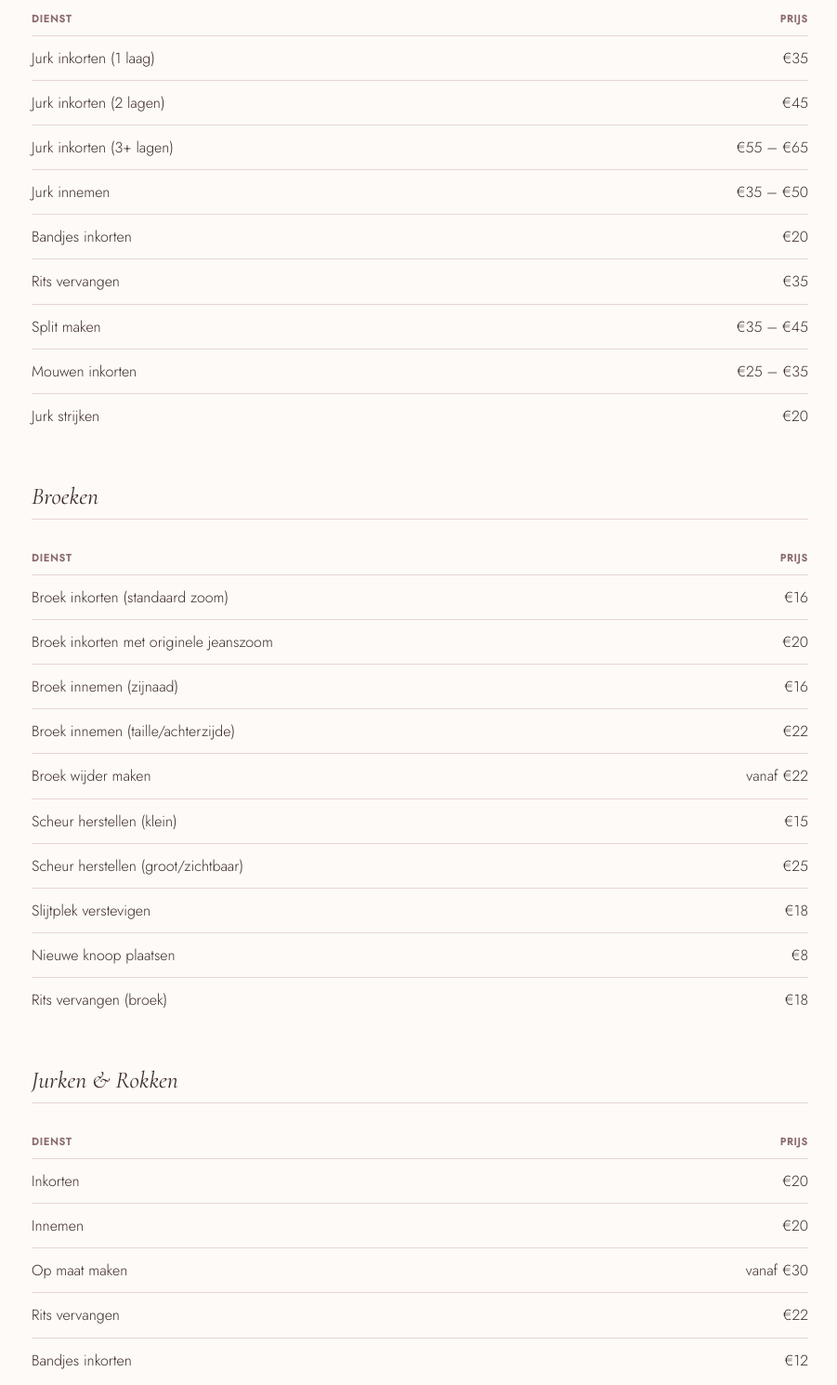
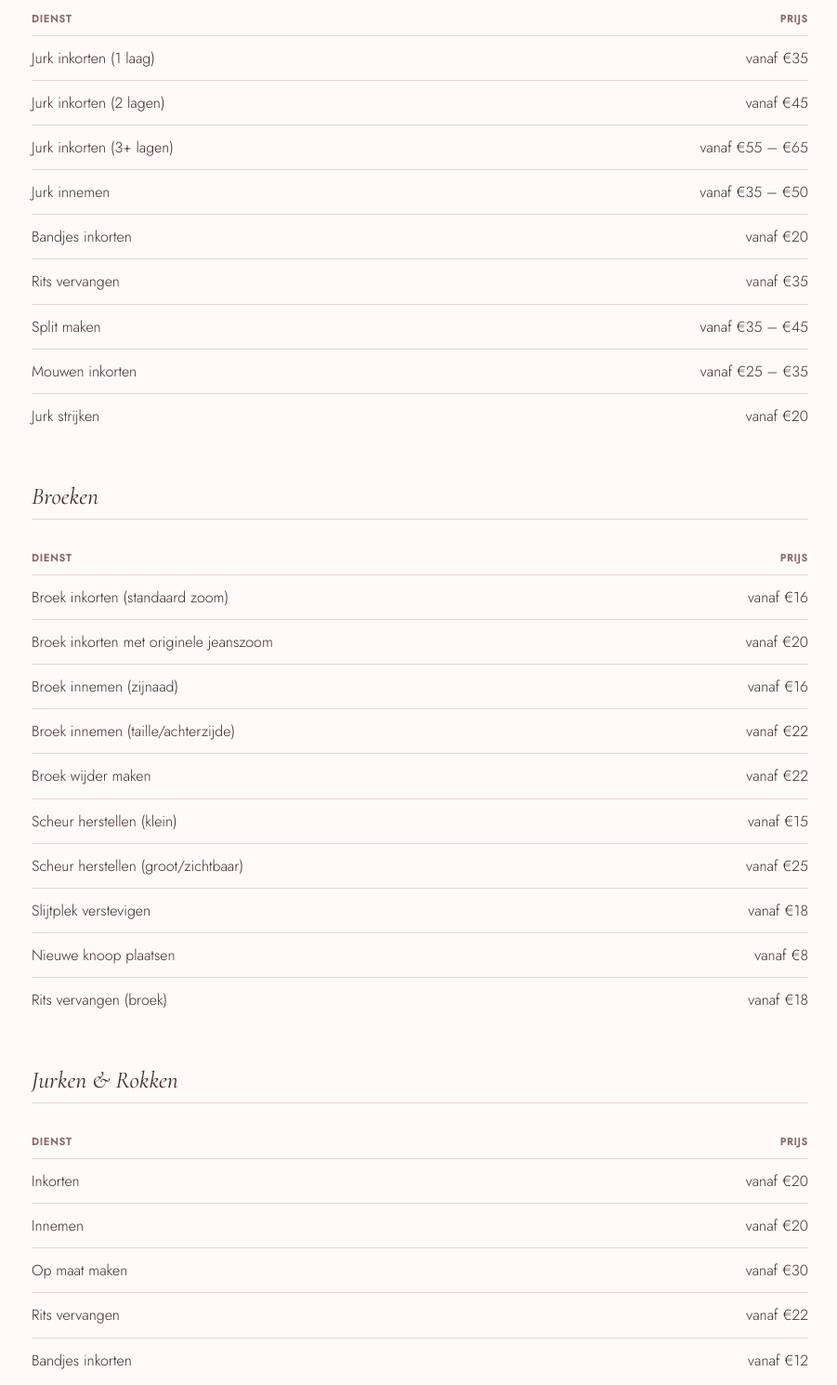
Before and after one commit to selimcelem/q-atelier, a plain HTML site: page frontend/public/diensten.html in a window 1280 px wide. Shown: the part 1111-2601 px from the top of the page at 93% size, without its empty margins (188-1089 px from the left). Drawn offline with nearby package versions, Linux system fonts and the light colour scheme.

Commit message:
fix: add vanaf prefix to all pricing across all categories

```diff
--- a/frontend/public/diensten.html
+++ b/frontend/public/diensten.html
@@ -66,15 +66,15 @@
           </tr>
         </thead>
         <tbody>
-          <tr><td style="text-align:left;padding:10px 0;border-top:1px solid #E8D5D5;">Jurk inkorten (1 laag)</td><td style="text-align:right;padding:10px 0;border-top:1px solid #E8D5D5;white-space:nowrap;">€35</td></tr>
-          <tr><td style="text-align:left;padding:10px 0;border-top:1px solid #E8D5D5;">Jurk inkorten (2 lagen)</td><td style="text-align:right;padding:10px 0;border-top:1px solid #E8D5D5;white-space:nowrap;">€45</td></tr>
-          <tr><td style="text-align:left;padding:10px 0;border-top:1px solid #E8D5D5;">Jurk inkorten (3+ lagen)</td><td style="text-align:right;padding:10px 0;border-top:1px solid #E8D5D5;white-space:nowrap;">€55 – €65</td></tr>
-          <tr><td style="text-align:left;padding:10px 0;border-top:1px solid #E8D5D5;">Jurk innemen</td><td style="text-align:right;padding:10px 0;border-top:1px solid #E8D5D5;white-space:nowrap;">€35 – €50</td></tr>
-          <tr><td style="text-align:left;padding:10px 0;border-top:1px solid #E8D5D5;">Bandjes inkorten</td><td style="text-align:right;padding:10px 0;border-top:1px solid #E8D5D5;white-space:nowrap;">€20</td></tr>
-          <tr><td style="text-align:left;padding:10px 0;border-top:1px solid #E8D5D5;">Rits vervangen</td><td style="text-align:right;padding:10px 0;border-top:1px solid #E8D5D5;white-space:nowrap;">€35</td></tr>
-          <tr><td style="text-align:left;padding:10px 0;border-top:1px solid #E8D5D5;">Split maken</td><td style="text-align:right;padding:10px 0;border-top:1px solid #E8D5D5;white-space:nowrap;">€35 – €45</td></tr>
-          <tr><td style="text-align:left;padding:10px 0;border-top:1px solid #E8D5D5;">Mouwen inkorten</td><td style="text-align:right;padding:10px 0;border-top:1px solid #E8D5D5;white-space:nowrap;">€25 – €35</td></tr>
-          <tr><td style="text-align:left;padding:10px 0;border-top:1px solid #E8D5D5;">Jurk strijken</td><td style="text-align:right;padding:10px 0;border-top:1px solid #E8D5D5;white-space:nowrap;">€20</td></tr>
+          <tr><td style="text-align:left;padding:10px 0;border-top:1px solid #E8D5D5;">Jurk inkorten (1 laag)</td><td style="text-align:right;padding:10px 0;border-top:1px solid #E8D5D5;white-space:nowrap;">vanaf €35</td></tr>
+          <tr><td style="text-align:left;padding:10px 0;border-top:1px solid #E8D5D5;">Jurk inkorten (2 lagen)</td><td style="text-align:right;padding:10px 0;border-top:1px solid #E8D5D5;white-space:nowrap;">vanaf €45</td></tr>
+          <tr><td style="text-align:left;padding:10px 0;border-top:1px solid #E8D5D5;">Jurk inkorten (3+ lagen)</td><td style="text-align:right;padding:10px 0;border-top:1px solid #E8D5D5;white-space:nowrap;">vanaf €55 – €65</td></tr>
+          <tr><td style="text-align:left;padding:10px 0;border-top:1px solid #E8D5D5;">Jurk innemen</td><td style="text-align:right;padding:10px 0;border-top:1px solid #E8D5D5;white-space:nowrap;">vanaf €35 – €50</td></tr>
+          <tr><td style="text-align:left;padding:10px 0;border-top:1px solid #E8D5D5;">Bandjes inkorten</td><td style="text-align:right;padding:10px 0;border-top:1px solid #E8D5D5;white-space:nowrap;">vanaf €20</td></tr>
+          <tr><td style="text-align:left;padding:10px 0;border-top:1px solid #E8D5D5;">Rits vervangen</td><td style="text-align:right;padding:10px 0;border-top:1px solid #E8D5D5;white-space:nowrap;">vanaf €35</td></tr>
+          <tr><td style="text-align:left;padding:10px 0;border-top:1px solid #E8D5D5;">Split maken</td><td style="text-align:right;padding:10px 0;border-top:1px solid #E8D5D5;white-space:nowrap;">vanaf €35 – €45</td></tr>
+          <tr><td style="text-align:left;padding:10px 0;border-top:1px solid #E8D5D5;">Mouwen inkorten</td><td style="text-align:right;padding:10px 0;border-top:1px solid #E8D5D5;white-space:nowrap;">vanaf €25 – €35</td></tr>
+          <tr><td style="text-align:left;padding:10px 0;border-top:1px solid #E8D5D5;">Jurk strijken</td><td style="text-align:right;padding:10px 0;border-top:1px solid #E8D5D5;white-space:nowrap;">vanaf €20</td></tr>
         </tbody>
       </table>
 
@@ -87,16 +87,16 @@
           </tr>
         </thead>
         <tbody>
-          <tr><td style="text-align:left;padding:10px 0;border-top:1px solid #E8D5D5;">Broek inkorten (standaard zoom)</td><td style="text-align:right;padding:10px 0;border-top:1px solid #E8D5D5;white-space:nowrap;">€16</td></tr>
-          <tr><td style="text-align:left;padding:10px 0;border-top:1px solid #E8D5D5;">Broek inkorten met originele jeanszoom</td><td style="text-align:right;padding:10px 0;border-top:1px solid #E8D5D5;white-space:nowrap;">€20</td></tr>
-          <tr><td style="text-align:left;padding:10px 0;border-top:1px solid #E8D5D5;">Broek innemen (zijnaad)</td><td style="text-align:right;padding:10px 0;border-top:1px solid #E8D5D5;white-space:nowrap;">€16</td></tr>
-          <tr><td style="text-align:left;padding:10px 0;border-top:1px solid #E8D5D5;">Broek innemen (taille/achterzijde)</td><td style="text-align:right;padding:10px 0;border-top:1px solid #E8D5D5;white-space:nowrap;">€22</td></tr>
+          <tr><td style="text-align:left;padding:10px 0;border-top:1px solid #E8D5D5;">Broek inkorten (standaard zoom)</td><td style="text-align:right;padding:10px 0;border-top:1px solid #E8D5D5;white-space:nowrap;">vanaf €16</td></tr>
+          <tr><td style="text-align:left;padding:10px 0;border-top:1px solid #E8D5D5;">Broek inkorten met originele jeanszoom</td><td style="text-align:right;padding:10px 0;border-top:1px solid #E8D5D5;white-space:nowrap;">vanaf €20</td></tr>
+          <tr><td style="text-align:left;padding:10px 0;border-top:1px solid #E8D5D5;">Broek innemen (zijnaad)</td><td style="text-align:right;padding:10px 0;border-top:1px solid #E8D5D5;white-space:nowrap;">vanaf €16</td></tr>
+          <tr><td style="text-align:left;padding:10px 0;border-top:1px solid #E8D5D5;">Broek innemen (taille/achterzijde)</td><td style="text-align:right;padding:10px 0;border-top:1px solid #E8D5D5;white-space:nowrap;">vanaf €22</td></tr>
           <tr><td style="text-align:left;padding:10px 0;border-top:1px solid #E8D5D5;">Broek wijder maken</td><td style="text-align:right;padding:10px 0;border-top:1px solid #E8D5D5;white-space:nowrap;">vanaf €22</td></tr>
-          <tr><td style="text-align:left;padding:10px 0;border-top:1px solid #E8D5D5;">Scheur herstellen (klein)</td><td style="text-align:right;padding:10px 0;border-top:1px solid #E8D5D5;white-space:nowrap;">€15</td></tr>
-          <tr><td style="text-align:left;padding:10px 0;border-top:1px solid #E8D5D5;">Scheur herstellen (groot/zichtbaar)</td><td style="text-align:right;padding:10px 0;border-top:1px solid #E8D5D5;white-space:nowrap;">€25</td></tr>
-          <tr><td style="text-align:left;padding:10px 0;border-top:1px solid #E8D5D5;">Slijtplek verstevigen</td><td style="text-align:right;padding:10px 0;border-top:1px solid #E8D5D5;white-space:nowrap;">€18</td></tr>
-          <tr><td style="text-align:left;padding:10px 0;border-top:1px solid #E8D5D5;">Nieuwe knoop plaatsen</td><td style="text-align:right;padding:10px 0;border-top:1px solid #E8D5D5;white-space:nowrap;">€8</td></tr>
-          <tr><td style="text-align:left;padding:10px 0;border-top:1px solid #E8D5D5;">Rits vervangen (broek)</td><td style="text-align:right;padding:10px 0;border-top:1px solid #E8D5D5;white-space:nowrap;">€18</td></tr>
+          <tr><td style="text-align:left;padding:10px 0;border-top:1px solid #E8D5D5;">Scheur herstellen (klein)</td><td style="text-align:right;padding:10px 0;border-top:1px solid #E8D5D5;white-space:nowrap;">vanaf €15</td></tr>
+          <tr><td style="text-align:left;padding:10px 0;border-top:1px solid #E8D5D5;">Scheur herstellen (groot/zichtbaar)</td><td style="text-align:right;padding:10px 0;border-top:1px solid #E8D5D5;white-space:nowrap;">vanaf €25</td></tr>
+          <tr><td style="text-align:left;padding:10px 0;border-top:1px solid #E8D5D5;">Slijtplek verstevigen</td><td style="text-align:right;padding:10px 0;border-top:1px solid #E8D5D5;white-space:nowrap;">vanaf €18</td></tr>
+          <tr><td style="text-align:left;padding:10px 0;border-top:1px solid #E8D5D5;">Nieuwe knoop plaatsen</td><td style="text-align:right;padding:10px 0;border-top:1px solid #E8D5D5;white-space:nowrap;">vanaf €8</td></tr>
+          <tr><td style="text-align:left;padding:10px 0;border-top:1px solid #E8D5D5;">Rits vervangen (broek)</td><td style="text-align:right;padding:10px 0;border-top:1px solid #E8D5D5;white-space:nowrap;">vanaf €18</td></tr>
         </tbody>
       </table>
 
@@ -109,11 +109,11 @@
           </tr>
         </thead>
         <tbody>
-          <tr><td style="text-align:left;padding:10px 0;border-top:1px solid #E8D5D5;">Inkorten</td><td style="text-align:right;padding:10px 0;border-top:1px solid #E8D5D5;white-space:nowrap;">€20</td></tr>
-          <tr><td style="text-align:left;padding:10px 0;border-top:1px solid #E8D5D5;">Innemen</td><td style="text-align:right;padding:10px 0;border-top:1px solid #E8D5D5;white-space:nowrap;">€20</td></tr>
+          <tr><td style="text-align:left;padding:10px 0;border-top:1px solid #E8D5D5;">Inkorten</td><td style="text-align:right;padding:10px 0;border-top:1px solid #E8D5D5;white-space:nowrap;">vanaf €20</td></tr>
+          <tr><td style="text-align:left;padding:10px 0;border-top:1px solid #E8D5D5;">Innemen</td><td style="text-align:right;padding:10px 0;border-top:1px solid #E8D5D5;white-space:nowrap;">vanaf €20</td></tr>
           <tr><td style="text-align:left;padding:10px 0;border-top:1px solid #E8D5D5;">Op maat maken</td><td style="text-align:right;padding:10px 0;border-top:1px solid #E8D5D5;white-space:nowrap;">vanaf €30</td></tr>
-          <tr><td style="text-align:left;padding:10px 0;border-top:1px solid #E8D5D5;">Rits vervangen</td><td style="text-align:right;padding:10px 0;border-top:1px solid #E8D5D5;white-space:nowrap;">€22</td></tr>
-          <tr><td style="text-align:left;padding:10px 0;border-top:1px solid #E8D5D5;">Bandjes inkorten</td><td style="text-align:right;padding:10px 0;border-top:1px solid #E8D5D5;white-space:nowrap;">€12</td></tr>
+          <tr><td style="text-align:left;padding:10px 0;border-top:1px solid #E8D5D5;">Rits vervangen</td><td style="text-align:right;padding:10px 0;border-top:1px solid #E8D5D5;white-space:nowrap;">vanaf €22</td></tr>
+          <tr><td style="text-align:left;padding:10px 0;border-top:1px solid #E8D5D5;">Bandjes inkorten</td><td style="text-align:right;padding:10px 0;border-top:1px solid #E8D5D5;white-space:nowrap;">vanaf €12</td></tr>
         </tbody>
       </table>
 
@@ -126,11 +126,11 @@
           </tr>
         </thead>
         <tbody>
-          <tr><td style="text-align:left;padding:10px 0;border-top:1px solid #E8D5D5;">Nieuwe rits (korte jas)</td><td style="text-align:right;padding:10px 0;border-top:1px solid #E8D5D5;white-space:nowrap;">€40</td></tr>
-          <tr><td style="text-align:left;padding:10px 0;border-top:1px solid #E8D5D5;">Nieuwe rits (winterjas/lang)</td><td style="text-align:right;padding:10px 0;border-top:1px solid #E8D5D5;white-space:nowrap;">€55</td></tr>
-          <tr><td style="text-align:left;padding:10px 0;border-top:1px solid #E8D5D5;">Mouwen inkorten</td><td style="text-align:right;padding:10px 0;border-top:1px solid #E8D5D5;white-space:nowrap;">€25</td></tr>
+          <tr><td style="text-align:left;padding:10px 0;border-top:1px solid #E8D5D5;">Nieuwe rits (korte jas)</td><td style="text-align:right;padding:10px 0;border-top:1px solid #E8D5D5;white-space:nowrap;">vanaf €40</td></tr>
+          <tr><td style="text-align:left;padding:10px 0;border-top:1px solid #E8D5D5;">Nieuwe rits (winterjas/lang)</td><td style="text-align:right;padding:10px 0;border-top:1px solid #E8D5D5;white-space:nowrap;">vanaf €55</td></tr>
+          <tr><td style="text-align:left;padding:10px 0;border-top:1px solid #E8D5D5;">Mouwen inkorten</td><td style="text-align:right;padding:10px 0;border-top:1px solid #E8D5D5;white-space:nowrap;">vanaf €25</td></tr>
           <tr><td style="text-align:left;padding:10px 0;border-top:1px solid #E8D5D5;">Jas innemen</td><td style="text-align:right;padding:10px 0;border-top:1px solid #E8D5D5;white-space:nowrap;">vanaf €35</td></tr>
-          <tr><td style="text-align:left;padding:10px 0;border-top:1px solid #E8D5D5;">Drukknopen vervangen</td><td style="text-align:right;padding:10px 0;border-top:1px solid #E8D5D5;white-space:nowrap;">€10 per stuk</td></tr>
+          <tr><td style="text-align:left;padding:10px 0;border-top:1px solid #E8D5D5;">Drukknopen vervangen</td><td style="text-align:right;padding:10px 0;border-top:1px solid #E8D5D5;white-space:nowrap;">vanaf €10 per stuk</td></tr>
         </tbody>
       </table>
 
@@ -143,10 +143,10 @@
           </tr>
         </thead>
         <tbody>
-          <tr><td style="text-align:left;padding:10px 0;border-top:1px solid #E8D5D5;">Blouse/shirt inkorten</td><td style="text-align:right;padding:10px 0;border-top:1px solid #E8D5D5;white-space:nowrap;">€17</td></tr>
-          <tr><td style="text-align:left;padding:10px 0;border-top:1px solid #E8D5D5;">Mouwen inkorten</td><td style="text-align:right;padding:10px 0;border-top:1px solid #E8D5D5;white-space:nowrap;">€17</td></tr>
-          <tr><td style="text-align:left;padding:10px 0;border-top:1px solid #E8D5D5;">Knoop aanzetten</td><td style="text-align:right;padding:10px 0;border-top:1px solid #E8D5D5;white-space:nowrap;">€3</td></tr>
-          <tr><td style="text-align:left;padding:10px 0;border-top:1px solid #E8D5D5;">Meerdere knopen (tot 5)</td><td style="text-align:right;padding:10px 0;border-top:1px solid #E8D5D5;white-space:nowrap;">€10</td></tr>
+          <tr><td style="text-align:left;padding:10px 0;border-top:1px solid #E8D5D5;">Blouse/shirt inkorten</td><td style="text-align:right;padding:10px 0;border-top:1px solid #E8D5D5;white-space:nowrap;">vanaf €17</td></tr>
+          <tr><td style="text-align:left;padding:10px 0;border-top:1px solid #E8D5D5;">Mouwen inkorten</td><td style="text-align:right;padding:10px 0;border-top:1px solid #E8D5D5;white-space:nowrap;">vanaf €17</td></tr>
+          <tr><td style="text-align:left;padding:10px 0;border-top:1px solid #E8D5D5;">Knoop aanzetten</td><td style="text-align:right;padding:10px 0;border-top:1px solid #E8D5D5;white-space:nowrap;">vanaf €3</td></tr>
+          <tr><td style="text-align:left;padding:10px 0;border-top:1px solid #E8D5D5;">Meerdere knopen (tot 5)</td><td style="text-align:right;padding:10px 0;border-top:1px solid #E8D5D5;white-space:nowrap;">vanaf €10</td></tr>
         </tbody>
       </table>
 
@@ -159,8 +159,8 @@
           </tr>
         </thead>
         <tbody>
-          <tr><td style="text-align:left;padding:10px 0;border-top:1px solid #E8D5D5;">Gordijnen inkorten</td><td style="text-align:right;padding:10px 0;border-top:1px solid #E8D5D5;white-space:nowrap;">€10 per meter</td></tr>
-          <tr><td style="text-align:left;padding:10px 0;border-top:1px solid #E8D5D5;">Gordijnen met voering</td><td style="text-align:right;padding:10px 0;border-top:1px solid #E8D5D5;white-space:nowrap;">€14 per meter</td></tr>
+          <tr><td style="text-align:left;padding:10px 0;border-top:1px solid #E8D5D5;">Gordijnen inkorten</td><td style="text-align:right;padding:10px 0;border-top:1px solid #E8D5D5;white-space:nowrap;">vanaf €10 per meter</td></tr>
+          <tr><td style="text-align:left;padding:10px 0;border-top:1px solid #E8D5D5;">Gordijnen met voering</td><td style="text-align:right;padding:10px 0;border-top:1px solid #E8D5D5;white-space:nowrap;">vanaf €14 per meter</td></tr>
         </tbody>
       </table>
       <p style="font-size:0.88rem;color:#8B6B6B;margin-bottom:2rem;">Prijzen afhankelijk van complexiteit — vooraf duidelijke prijsopgave.</p>
```
